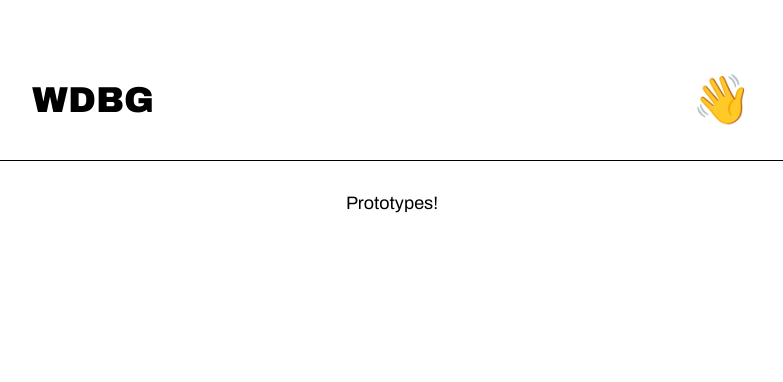
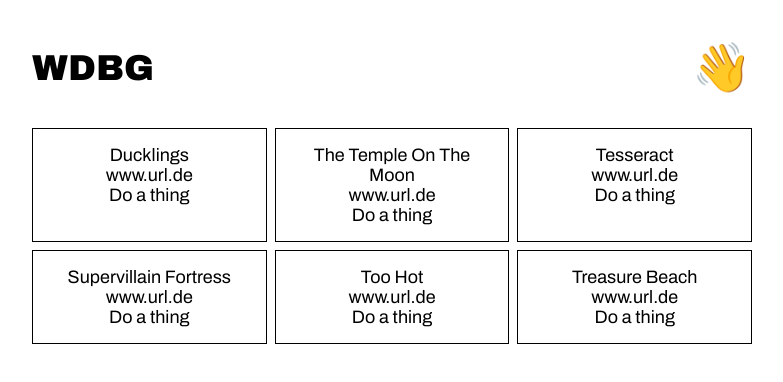
Before and after one commit to scotthuntington/scotthuntington.github.io, a React (Create React App) app: page /prototypes in a window 1280 px wide. Shown: the top 382 px of the page, without its empty margins (248-1031 px from the left). Built offline with nearby package versions, Linux system fonts and the light colour scheme; a web font is replaced by a local one.

Commit message:
grid set up

```diff
--- /dev/null
+++ b/src/components/Grid.js
@@ -0,0 +1,31 @@
+import styled from "styled-components";
+import { SIZES } from "../constants";
+
+const GridWrapper = styled.div`
+    display: grid;
+    gap: ${SIZES.MD};
+    grid-template-columns: 1fr 1fr 1fr;
+    @media (max-width: 600px) {
+        grid-template-columns: 1fr 1fr;
+    }
+`;
+
+const Box = styled.div`
+    border: 1px solid black;
+    padding: 1rem;
+    display: flex;
+    flex-direction: column;
+    align-items: center;
+    text-align: center;
+`;
+
+
+export const Grid = ({ elementRenderer, data }) => {
+    const renderBox = (g, i) => <Box key={i}>
+        {elementRenderer(g)}
+    </Box>
+
+    return <GridWrapper>
+        {data.map(renderBox)}
+    </GridWrapper>
+}
--- a/src/components/HeaderBar.js
+++ b/src/components/HeaderBar.js
@@ -4,11 +4,9 @@ import { SIZES } from "../constants";
 import { RouteModal } from "./RouteModal";
 
 const Wrapper = styled.div`
-    border-bottom: 1px solid black;
     display: flex;
     justify-content: space-between;
-    min-width: 720px;
-    padding: ${SIZES.XL};
+    width: 100%;
     align-items: center;
 `
 
--- a/src/pages/Ludography.page.js
+++ b/src/pages/Ludography.page.js
@@ -1 +1,23 @@
-export const Ludography = () => <div>Ludography</div>
+import { Grid } from "../components/Grid";
+
+const data = [{
+    title: 'Jolly and Roger',
+    image: 'image',
+    flavour: 'here is the flavour text'
+}, {
+    title: 'Big Dig',
+    image: 'image',
+    flavour: 'here is the flavour text'
+}, {
+    title: 'Gobi',
+    image: 'image',
+    flavour: 'here is the flavour text'
+}]
+
+export const Ludography = () => {
+    const elementRenderer = (g) => <>
+        <div>{g.title}</div>
+        <div>{g.flavour}</div>
+    </>
+    return <Grid data={data} elementRenderer={elementRenderer} />
+}
--- a/src/pages/Prototypes.page.js
+++ b/src/pages/Prototypes.page.js
@@ -1 +1,45 @@
-export const Prototypes = () => <div>Prototypes!</div>
+import { Grid } from "../components/Grid";
+
+const games = [
+    {
+        title: 'Ducklings',
+        flavour: 'Do a thing',
+        image: 'www.url.de'
+    },
+    {
+        title: 'The Temple On The Moon',
+        flavour: 'Do a thing',
+        image: 'www.url.de'
+    },
+    {
+        title: 'Tesseract',
+        flavour: 'Do a thing',
+        image: 'www.url.de'
+    },
+    {
+        title: 'Supervillain Fortress',
+        flavour: 'Do a thing',
+        image: 'www.url.de'
+    },
+    {
+        title: 'Too Hot',
+        flavour: 'Do a thing',
+        image: 'www.url.de'
+    },
+    {
+        title: 'Treasure Beach',
+        flavour: 'Do a thing',
+        image: 'www.url.de'
+    }
+]
+
+export const Prototypes = () => {
+
+    const renderBox = (g) => <>
+        <div>{g.title}</div>
+        <div>{g.image}</div>
+        <div>{g.flavour}</div>
+    </>
+
+    return <Grid nogutter data={games} elementRenderer={renderBox} />
+}
```
